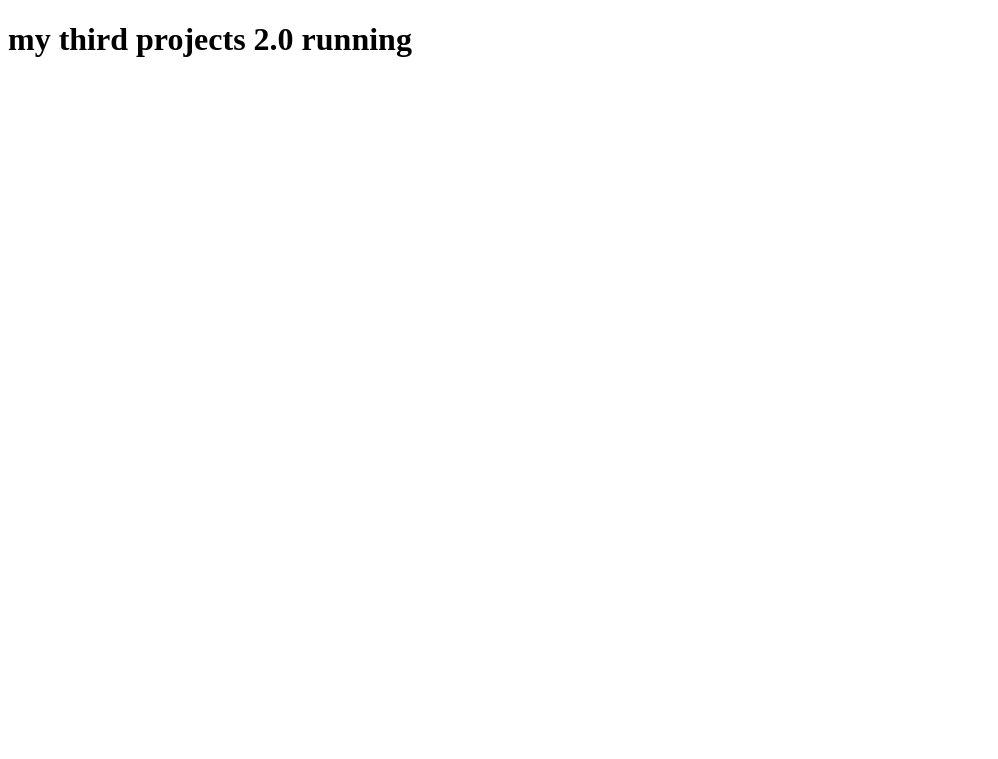
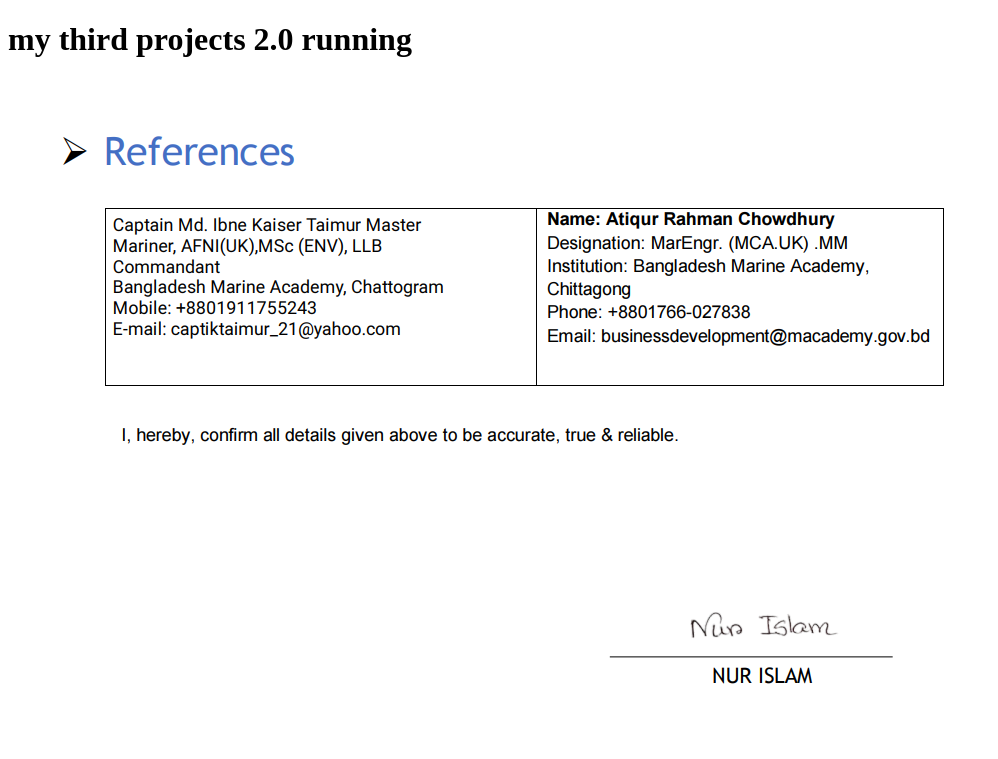
Before and after one commit to sarowarjahan20/third-projects-2.0, a plain HTML site: page index.html in a window 1280 px wide. Shown: the whole page, without its empty margins (0-998 px from the left). Drawn offline with Linux system fonts and the light colour scheme.

Commit message:
screnshot added

```diff
--- a/index.html
+++ b/index.html
@@ -7,6 +7,6 @@
 </head>
 <body>
     <h1>my third projects 2.0 running</h1>
-
+    <img src="Screenshot_2.png" alt="A simple Image"><img><!--just for work-->
 </body>
 </html>
```
Also changed, not shown: Screenshot_2.png (added).
